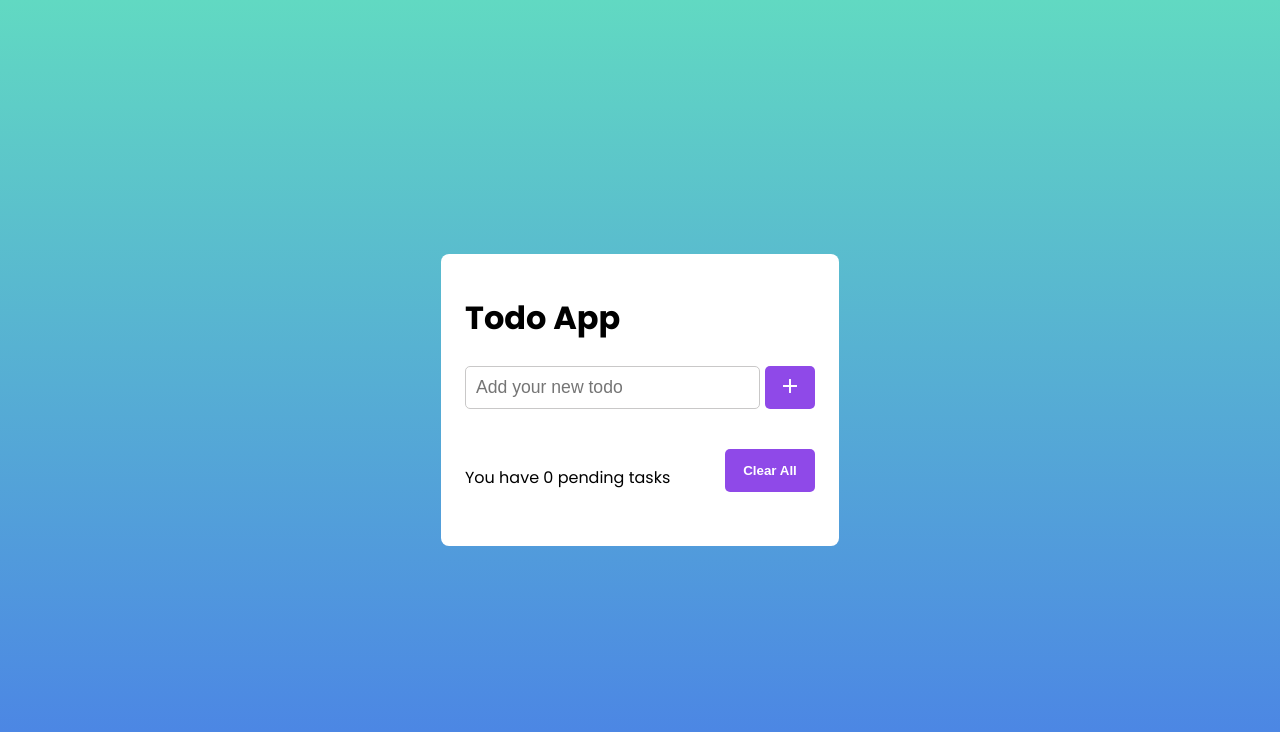
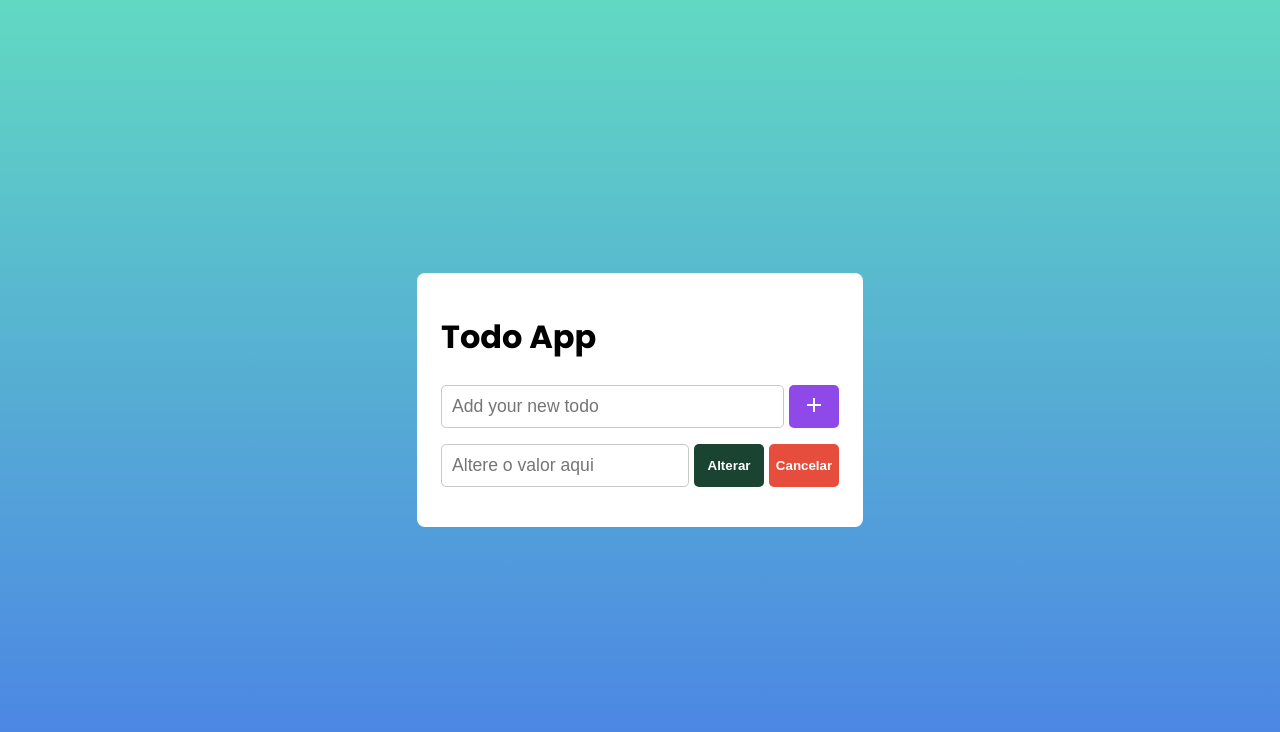
Before and after one commit to BrunoAraujooDev/TodoList-Angular, an Angular app: page / in a window 1280 px wide. Shown: the top 732 px of the page. Built offline with nearby package versions, Linux system fonts and the light colour scheme.

Commit message:
colocando funcao de alterar dado

```diff
--- a/src/app/app.component.css
+++ b/src/app/app.component.css
@@ -30,6 +30,13 @@
 .botao-app{
     border-radius: 5px;
     font-weight: 700;
+    margin-left: 5px;
+}
+
+.form-app{
+    display: flex;
+    justify-content: space-between;
+    width: 100%;
 }
 
 .paragrafo-app{
--- a/src/app/app.component.html
+++ b/src/app/app.component.html
@@ -4,10 +4,17 @@
     <app-cmp-input class="cmp-input" #input (btnClick)="adicionar($event)"></app-cmp-input>
   </div>
 
-  <app-cmp-lista (btnClickEvent)="deletarTarefa($event)" #lista></app-cmp-lista>
+  <app-cmp-lista (btnClickEvent)="deletarTarefa($event)" (btnClickChange)="getIndice($event)" #lista></app-cmp-lista>
 
-  <div class="div-app">
+  <div class="div-app" *ngIf="toggle; else form">
     <p class="paragrafo-app" #quantidade>You have {{lista.quantidade}} pending tasks</p>
     <button botao largura="90px" class="botao-app" (click)="limparLista()">Clear All</button>
   </div>
+  <ng-template #form>
+    <form class="form-app">
+      <input inputApp placeholder="Altere o valor aqui" #alteracao>
+      <button botao bg="#1b4332" largura="70px"class="botao-app" (click)="alterarDados()">Alterar</button>
+      <button botao bg="#E64D3C" largura="70px"class="botao-app" (click)="toggle = !toggle">Cancelar</button>
+    </form>
+  </ng-template>
 </main>
--- a/src/app/app.component.ts
+++ b/src/app/app.component.ts
@@ -1,4 +1,4 @@
-import { Component, OnChanges, OnInit, ViewChild } from '@angular/core';
+import { Component, ElementRef, OnChanges, OnInit, ViewChild } from '@angular/core';
 import { CmpInputComponent } from './cmp-input/cmp-input.component';
 import { CmpListaComponent } from './cmp-lista/cmp-lista.component';
 
@@ -9,6 +9,12 @@ import { CmpListaComponent } from './cmp-lista/cmp-lista.component';
 })
 export class AppComponent  {
   title = 'projectToDoList';
+
+  toggle: boolean = false;
+  indice!: number
+
+  @ViewChild('alteracao')
+  correcao!: ElementRef
 
 
   @ViewChild('input')
@@ -23,11 +29,11 @@ export class AppComponent  {
 
     this.list.lista.push(task)
     localStorage.setItem('atividades', JSON.stringify(this.list.lista))
-    this.list.quantidade = this.list?.lista.length
+    this.list.quantidade = this.list.lista.length
     this.input.texto.nativeElement.value = ''
   }
 
-  deletarTarefa(indice: any){
+  deletarTarefa(indice: number){
 
     this.list.lista.splice(indice,1)
     this.list.quantidade = this.list.lista.length
@@ -41,5 +47,16 @@ export class AppComponent  {
     localStorage.clear()
   }
 
+  getIndice(indice: number){
+    this.indice = indice
+    this.toggle = !this.toggle
+  }
+
+  alterarDados():void{
+    this.list.lista[this.indice] = this.correcao.nativeElement.value
+    localStorage.setItem('atividades', JSON.stringify(this.list.lista))
+    this.toggle = !this.toggle
+  }
+
 
 }
--- a/src/app/app.module.ts
+++ b/src/app/app.module.ts
@@ -8,13 +8,15 @@ import { MaterialModule } from './material.modules';
 import { FormsModule } from '@angular/forms';
 import { DiretivaBotaoDirective } from './diretiva-botao.directive';
 import { CmpInputComponent } from './cmp-input/cmp-input.component';
+import { DiretivaInputDirective } from './diretiva-input.directive';
 
 @NgModule({
   declarations: [
     AppComponent,
     CmpListaComponent,
     DiretivaBotaoDirective,
-    CmpInputComponent
+    CmpInputComponent,
+    DiretivaInputDirective
   ],
   imports: [
     BrowserModule,
--- a/src/app/cmp-input/cmp-input.component.css
+++ b/src/app/cmp-input/cmp-input.component.css
@@ -1,11 +1,3 @@
-.input-app{
-    padding: 10px;
-    flex: 1;
-    border: 1px solid rgb(201, 200, 200);
-    border-radius: 5px;
-    font-size: 1.1rem;
-}
-
 .botao-input{
     border-radius: 5px;
     margin-left: 5px;
--- a/src/app/cmp-input/cmp-input.component.html
+++ b/src/app/cmp-input/cmp-input.component.html
@@ -1,2 +1,2 @@
-<input class="input-app" placeholder="Add your new todo" #texto>
+<input inputApp placeholder="Add your new todo" #texto>
 <button botao class="botao-input" (click)="emitirTarefa(texto.value)" ><mat-icon>add</mat-icon></button>
--- a/src/app/cmp-lista/cmp-lista.component.css
+++ b/src/app/cmp-lista/cmp-lista.component.css
@@ -1,5 +1,5 @@
 .ul-lista{
-    width: 350px;
+    width: 390px;
     padding: 0;
 }
 
@@ -17,9 +17,13 @@
 
 .lista-botao{
     position: relative;
-    border-radius: 0px 5px 5px 0px;
     top: -9px;
     left: 9px;
     transition: width .3s ease-in-out;
 
 }
+
+.botao-apagar{
+    border-radius: 0px 5px 5px 0px;
+
+}
--- a/src/app/cmp-lista/cmp-lista.component.html
+++ b/src/app/cmp-lista/cmp-lista.component.html
@@ -1,18 +1,29 @@
 <ul class="ul-lista" >
     <ng-container >
-
-        <li *ngFor="let item of lista; let valor = index" class="item-lista" (mouseover)="valor == valor ? toggle.style.display = 'block' : toggle.style.display = 'none'" (mouseout)="toggle.style.display = 'none'">
+        <li
+            *ngFor="let item of lista; let valor = index"
+            class="item-lista" (mouseover)="valor == valor ? toggle.style.display = 'block' : toggle.style.display = 'none'"
+            (mouseout)="toggle.style.display = 'none'">
             {{item}}
+            <div [ngStyle]=" {display: 'none'}"
+                #toggle
+                class="lista-botao">
+                <button
+                    botao
+                    bg="#ee9b00"
+                    largura="50px"
+                    (click)="emitirEventoAlterar(valor)"
+                    ><mat-icon >create</mat-icon>
+                </button>
                 <button
                     botao
                     bg="#E64D3C"
                     largura="50px"
-                class="lista-botao"
-                [ngStyle]=" {display: 'none'}"
-                #toggle
+                    class="botao-apagar"
                     (click)="emitirEvento(valor)"
                     ><mat-icon >delete</mat-icon>
                 </button>
+            </div>
         </li>
     </ng-container>
 </ul>
--- a/src/app/cmp-lista/cmp-lista.component.ts
+++ b/src/app/cmp-lista/cmp-lista.component.ts
@@ -17,13 +17,20 @@ export class CmpListaComponent implements OnInit {
   btnClickEvent: EventEmitter<any> = new EventEmitter<any>()
 
   @Output()
-  listEvent: EventEmitter<any> = new EventEmitter<any>()
+  btnClickChange: EventEmitter<any> = new EventEmitter<any>()
+
+  // @Output()
+  // listEvent: EventEmitter<any> = new EventEmitter<any>()
 
 
 
 
-  emitirEvento(indice: any) {
+  emitirEvento(indice: number) {
     this.btnClickEvent.emit(indice)
+  }
+
+  emitirEventoAlterar(indice: number){
+    this.btnClickChange.emit(indice)
   }
 
 
--- a/src/app/diretiva-botao.directive.ts
+++ b/src/app/diretiva-botao.directive.ts
@@ -1,5 +1,5 @@
 import { Directive, Input, ElementRef } from '@angular/core';
-import { TilePosition } from '@angular/material/grid-list/tile-coordinator';
+
 
 @Directive({
   selector: '[botao]'
--- /dev/null
+++ b/src/app/diretiva-input.directive.ts
@@ -0,0 +1,18 @@
+import { Directive, ElementRef } from '@angular/core';
+
+@Directive({
+  selector: '[inputApp]'
+})
+export class DiretivaInputDirective {
+
+  constructor(
+    private elemento: ElementRef
+  ) {
+    this.elemento.nativeElement.style.padding = "10px"
+    this.elemento.nativeElement.style.flex = "1"
+    this.elemento.nativeElement.style.border = "1px solid rgb(201, 200, 200)"
+    this.elemento.nativeElement.style.borderRadius = "5px"
+    this.elemento.nativeElement.style.fontSize = "1.1rem"
+  }
+
+}
```
Also changed, not shown: 1 other file (tests, documents, lock files or other folders). Lines whose indentation alone changed are shown as unchanged.
